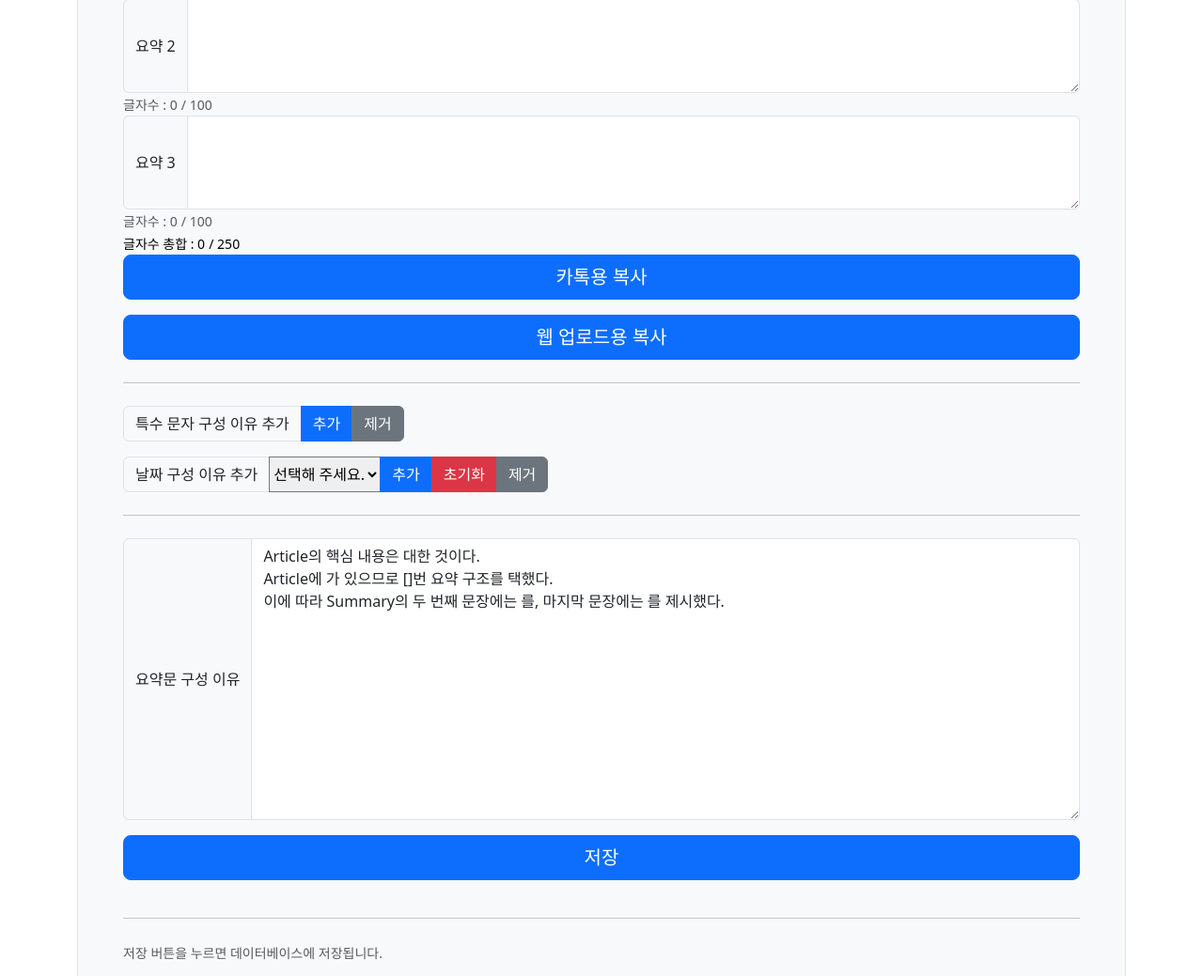
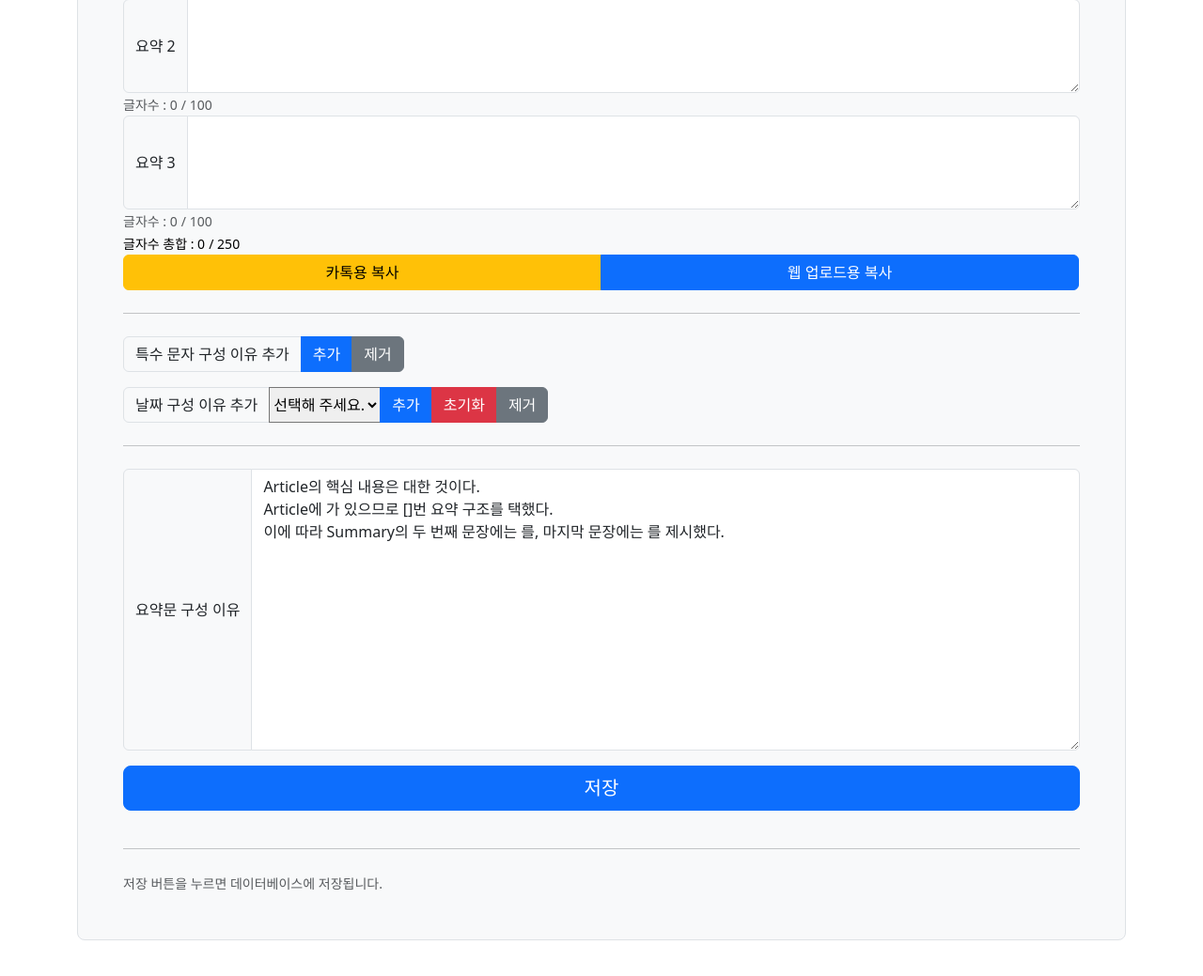
Before and after one commit to tigerak/byte_web, a Flask app: page /news_save in a window 1280 px wide. Shown: the part 1183-2222 px from the top of the page at 94% size. After the commit the page ends 2184 px from the top, so only its background shows below. Run offline with Flask 3, Linux system fonts and the light colour scheme; some libraries are stand-ins or nearby versions.

Commit message:
db 저장 화면 수정

```diff
--- a/templates/news_save.html
+++ b/templates/news_save.html
@@ -279,8 +279,10 @@
                 <small class="text-body-emphasis" id="summaryLength">0</small>
                 <small class="text-body-emphasis"> / 250</small>
 
-                <button class="w-100 btn btn-lg btn-primary mb-3" id="copyKakao">카톡용 복사</button>
-                <button class="w-100 btn btn-lg btn-primary" id="copyWeb">웹 업로드용 복사</button>
+                <div class="input-group mb-3">
+                    <button class="w-50 btn btn-warning" id="copyKakao">카톡용 복사</button>
+                    <button class="w-50 btn btn-primary" id="copyWeb">웹 업로드용 복사</button>
+                </div>
 
                 <hr class="my-4">
 
```
